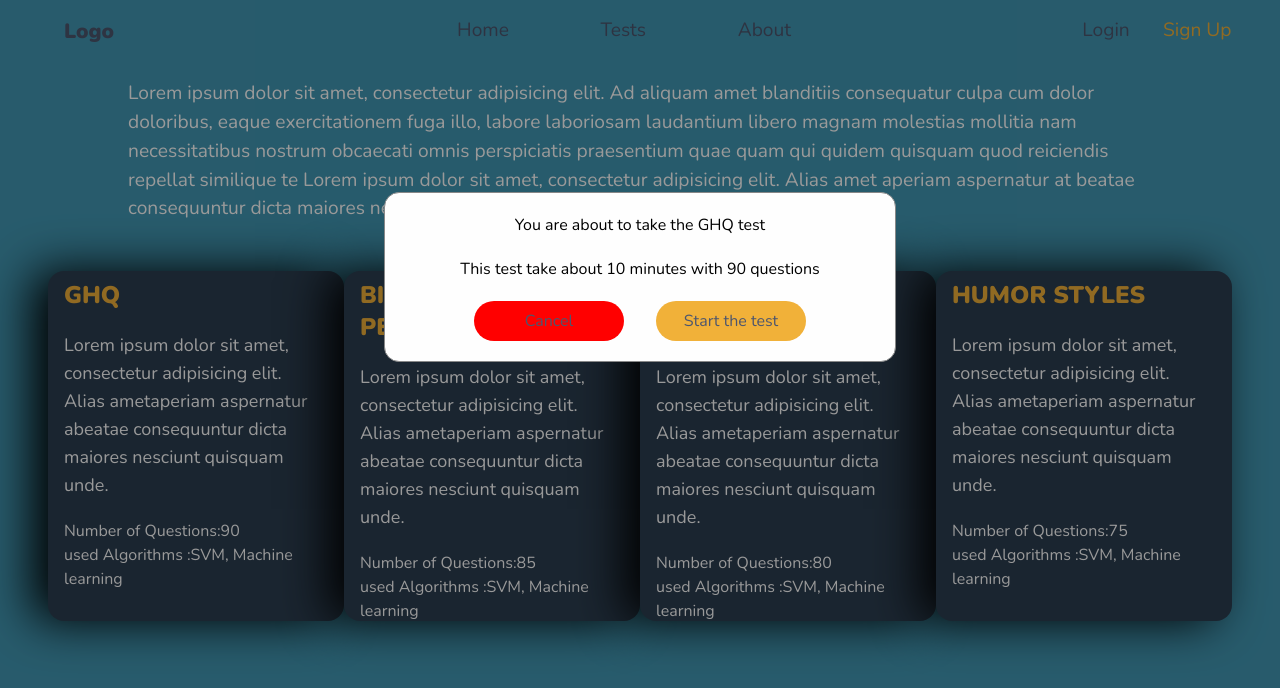
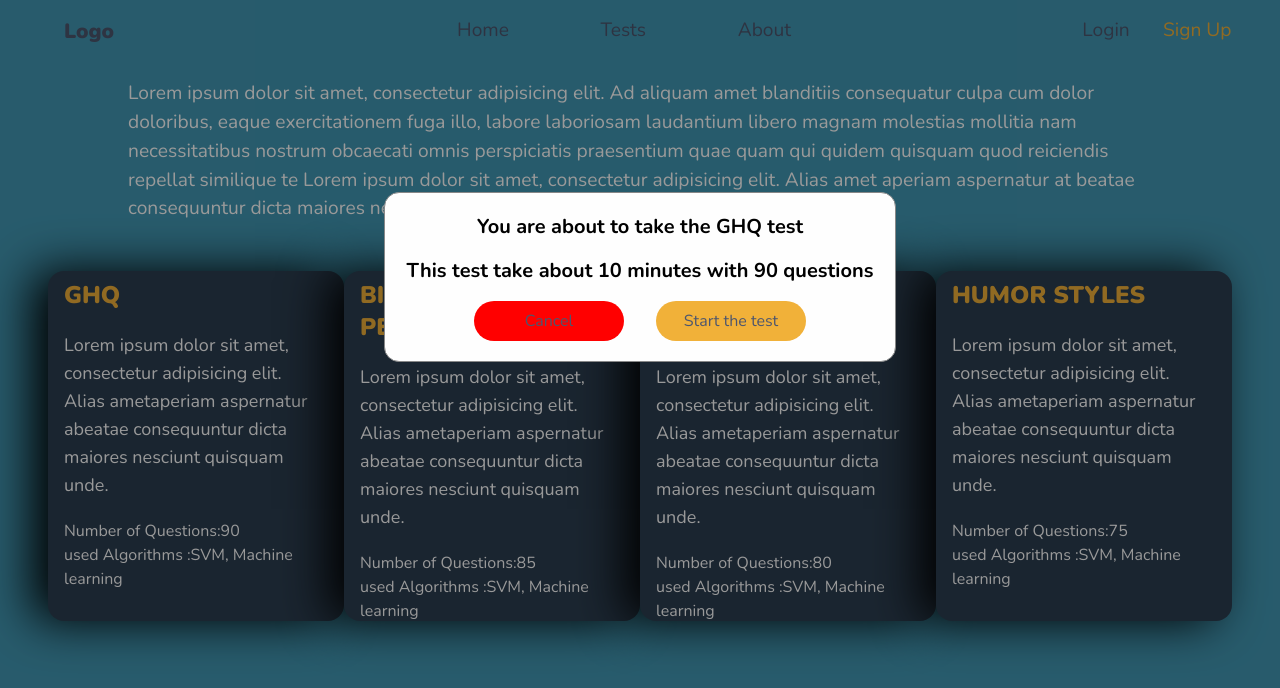
Before and after one commit to mostafa-rezaie/how-is-my-mental-health, a Vue app: page /tests in a window 1280 px wide. Both pictures are taken after a click on the element 196 px from the left and 446 px from the top of the page. Shown: the top 688 px of the page. Built offline with nearby package versions, Linux system fonts and the light colour scheme.

Commit message:
Modal font change

```diff
--- a/src/components/Modal.vue
+++ b/src/components/Modal.vue
@@ -1,6 +1,6 @@
 <template>
   <div class="modal" v-show="getModalState">
-    <div class="modal-content">
+    <div class="modal-content font-bold text-xl">
       <p>You are about to take the {{ testName }} test</p>
       <p>
         This test take about {{ testDuration }} minutes with
```
